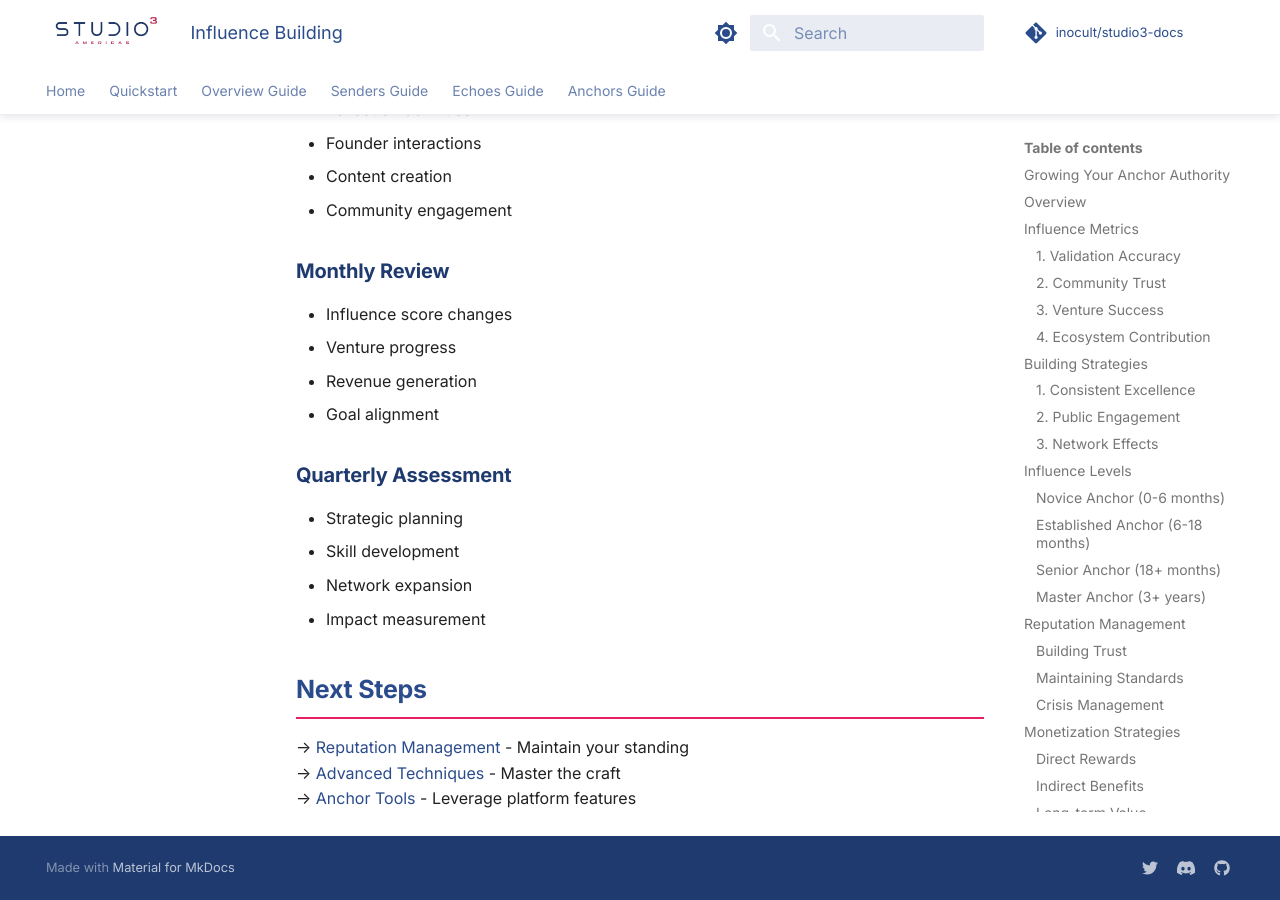
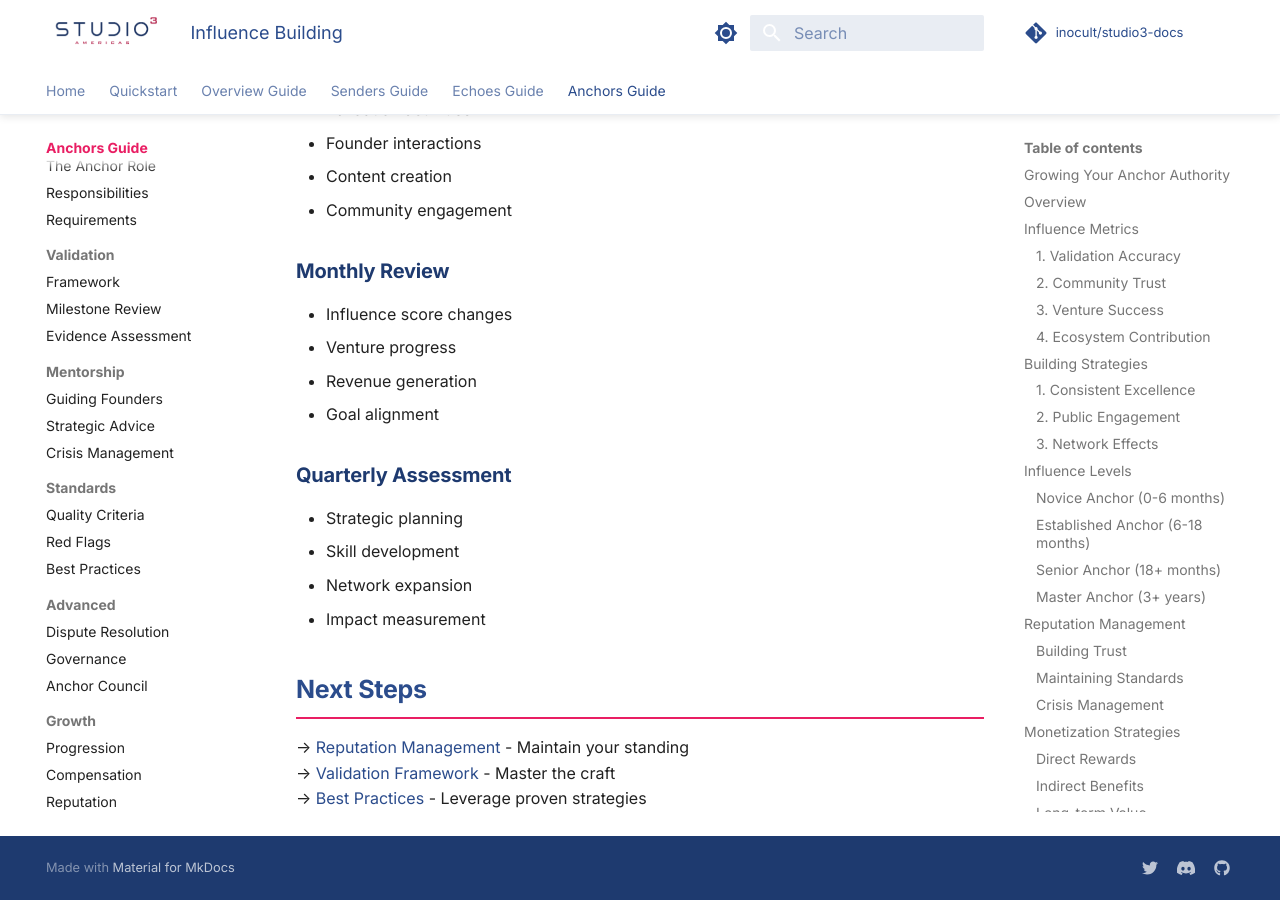
Before and after one commit to inocult/studio3-docs, an MkDocs documentation site: the page built from docs/anchors-guide/influence-building.md, in a window 1280 px wide and 900 px high, scrolled down 7903 px. Built offline with MkDocs 1.6.1 and Material for MkDocs 9.7.7, drawn with Linux system fonts in a browser that asks for light colours; comment, search, counter and statistics services are not loaded.

Commit message:
Fix all documentation warnings - add influence-building to nav and fix broken links

```diff
--- a/docs/anchors-guide/influence-building.md
+++ b/docs/anchors-guide/influence-building.md
@@ -251,5 +251,5 @@ Influence as an Anchor directly correlates with your ability to guide ventures s
 ## Next Steps
 
 → [Reputation Management](reputation-management.md) - Maintain your standing
-→ [Advanced Techniques](advanced-techniques.md) - Master the craft
-→ [Anchor Tools](../tools-guide/anchor-dashboard.md) - Leverage platform features
+→ [Validation Framework](validation-framework.md) - Master the craft
+→ [Best Practices](best-practices.md) - Leverage proven strategies
--- a/mkdocs.yml
+++ b/mkdocs.yml
@@ -246,3 +246,4 @@ nav:
       - Progression: anchors-guide/anchor-progression.md
       - Compensation: anchors-guide/compensation.md
       - Reputation: anchors-guide/reputation-management.md
+      - Influence Building: anchors-guide/influence-building.md
```
Also changed, not shown: docs/senders-guide/post-graduation.md (+1 -1 lines).
